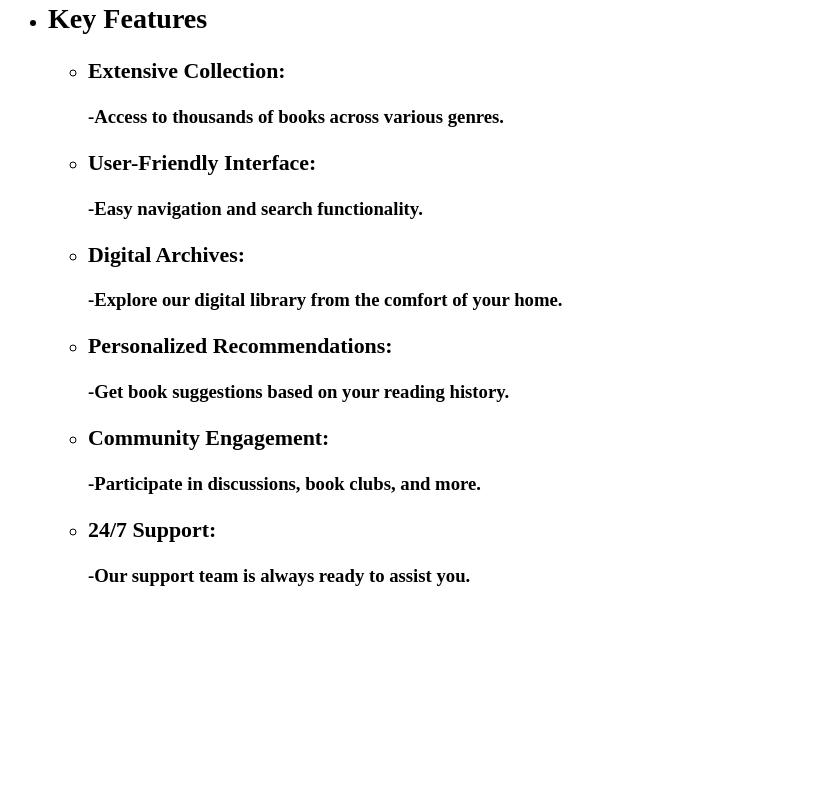
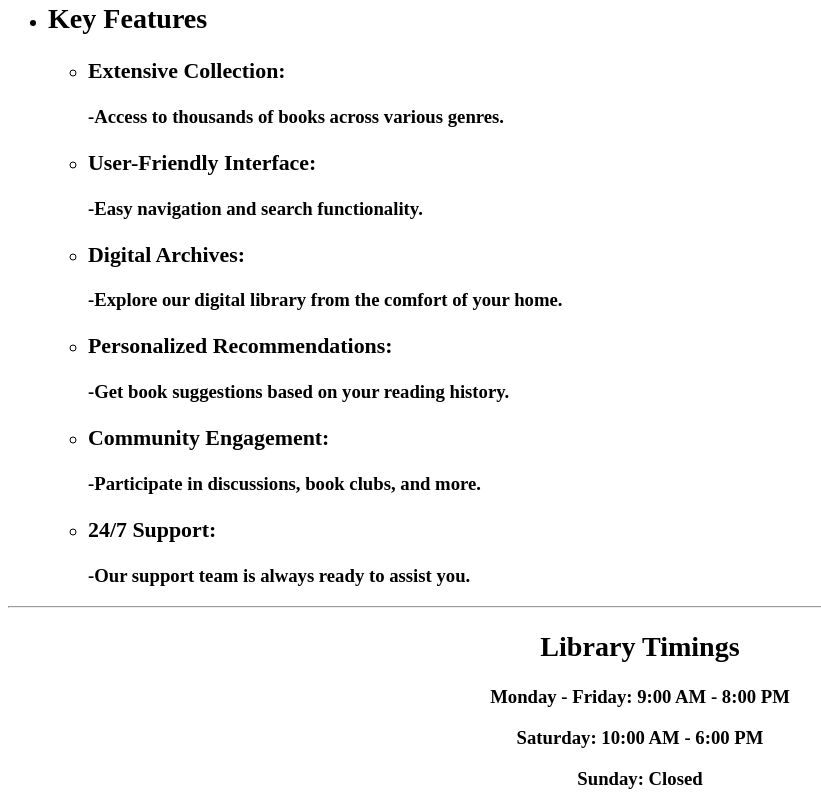
Before and after one commit to ravikanttarare95/icp-11-html-github-project-1-library-management, a plain HTML site: page index.html in a window 1280 px wide. Shown: the part 1225-2033 px from the top of the page, without its empty margins (0-821 px from the left). Before the commit the page ends 1831 px from the top, so only its background shows below. Drawn offline with Linux system fonts and the light colour scheme.

Commit message:
added library timing section

```diff
--- a/index.html
+++ b/index.html
@@ -26,7 +26,8 @@
 
         <div align="center">
             <h3> <i><b>
-                        <p>Welcome to our Library! Explore a wide collection of books, attend exciting events, and enjoy our premium services.</p>
+                        <p>Welcome to our Library! Explore a wide collection of books, attend exciting events, and enjoy
+                            our premium services.</p>
                     </b></i></h3>
             <img src="image/library.avif" width="700" alt="Library Image">
 
@@ -127,6 +128,14 @@
                     </ul>
             </div>
         </ul>
+        <hr>
+        <div align="center">
+            <h2> Library Timings</h2>
+            <p><b>Monday - Friday:</b> 9:00 AM - 8:00 PM</p>
+            <p><b>Saturday:</b> 10:00 AM - 6:00 PM</p>
+            <p><b>Sunday:</b> Closed</p>
+        </div>
+
 
 </body>
 
```
Lines whose indentation alone changed are shown as unchanged.
